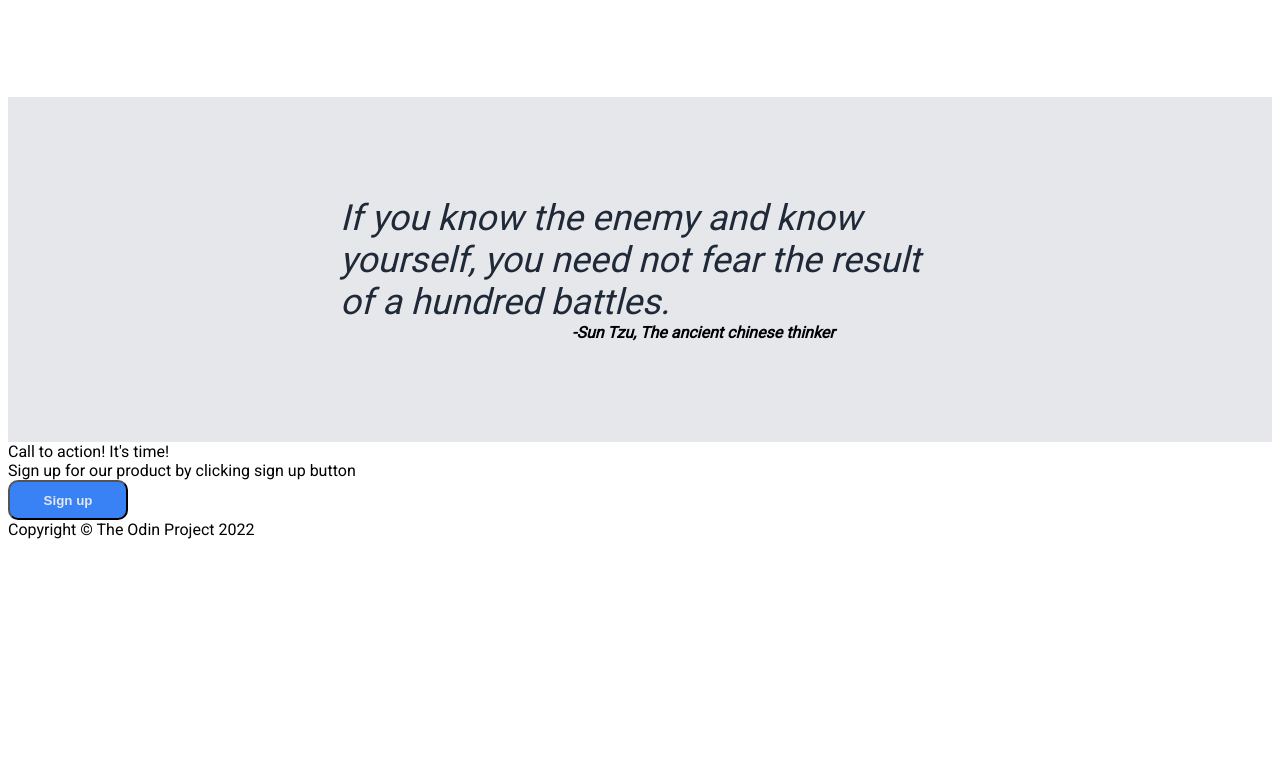
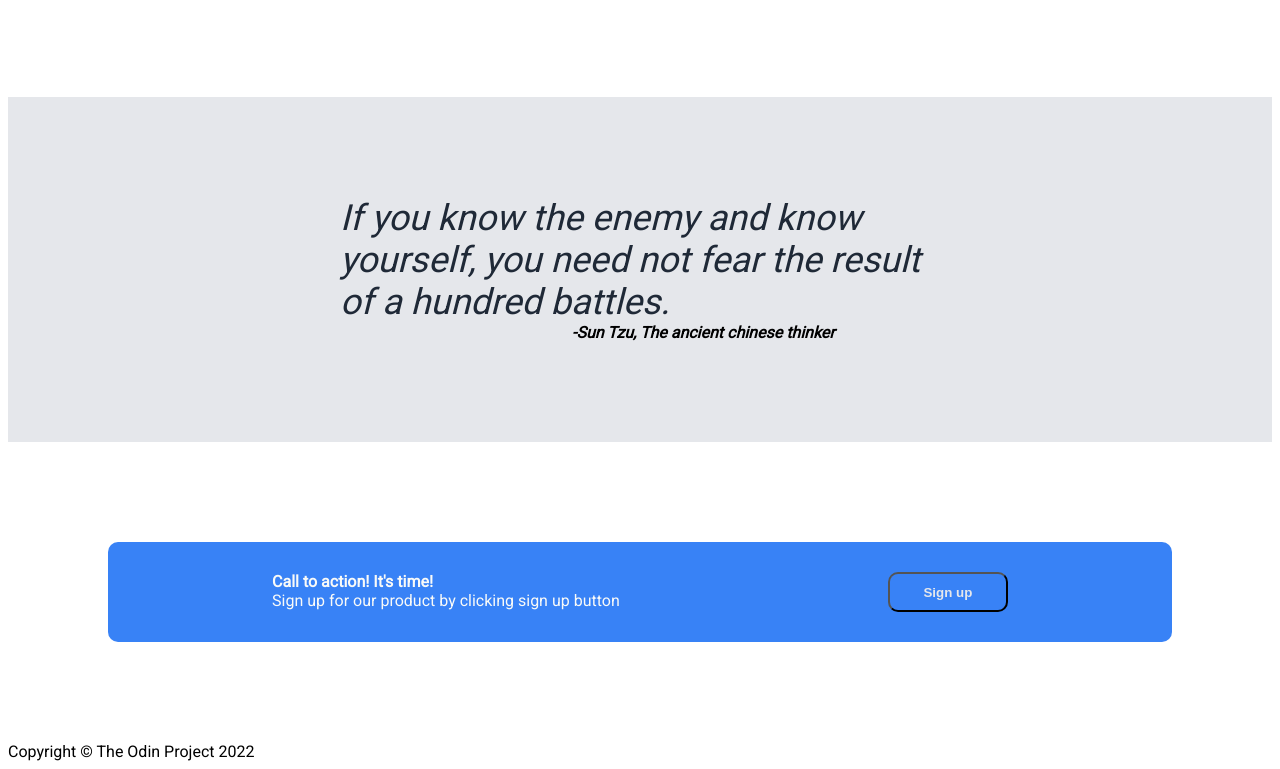
Before and after one commit to Algos70/Landing-page, a plain HTML site: page index.html in a window 1280 px wide. Shown: the part 713-1482 px from the top of the page. Before the commit the page ends 1260 px from the top, so only its background shows below. Drawn offline with Linux system fonts and the light colour scheme.

Commit message:
Create the sign up section on the bottom

```diff
--- a/index.html
+++ b/index.html
@@ -33,7 +33,7 @@
                     color is
                     lower
                     contrast</div>
-                <div><button class="button1">Sign up</button></div>
+                <div><button>Sign up</button></div>
             </div>
 
             <div><img class="main-img" src="./images/europeana-N71tc2cuSls-unsplash.jpg"
@@ -72,9 +72,13 @@
         <div class="thinker"><em>-Sun Tzu, The ancient chinese thinker</em></div>
     </div>
 
-    <div>Call to action! It's time!</div>
-    <div>Sign up for our product by clicking sign up button</div>
-    <button>Sign up</button>
+    <div class="signup-section">
+        <div class="text-block">
+            <div><strong>Call to action! It's time!</strong></div>
+            <div>Sign up for our product by clicking sign up button</div>
+        </div>
+        <div><button>Sign up</button></div>
+    </div>
 
     <div class="footer">Copyright &copy; The Odin Project 2022</div>
 </body>
--- a/style.css
+++ b/style.css
@@ -141,6 +141,16 @@ button {
     width: 600px;
 }
 
+.signup-section {
+    display: flex;
+    justify-content: space-around;
+    background-color: #3882f6;
+    padding: 30px;
+    margin: 100px;
+    border-radius: 10px;
+    color: #f9faf8;
+}
+
 ul {
     list-style-type: none;
 }
```
